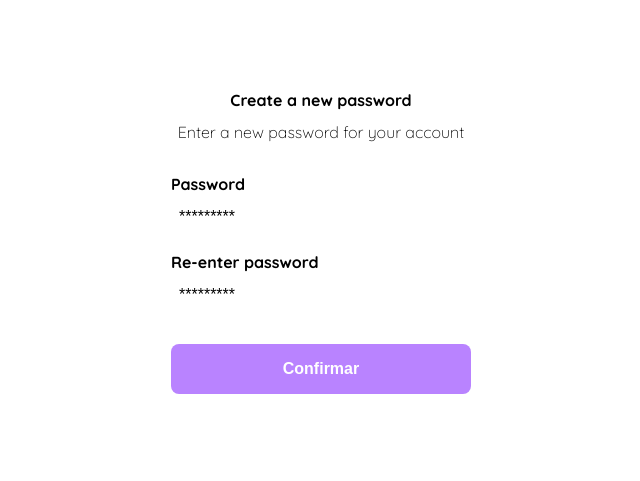
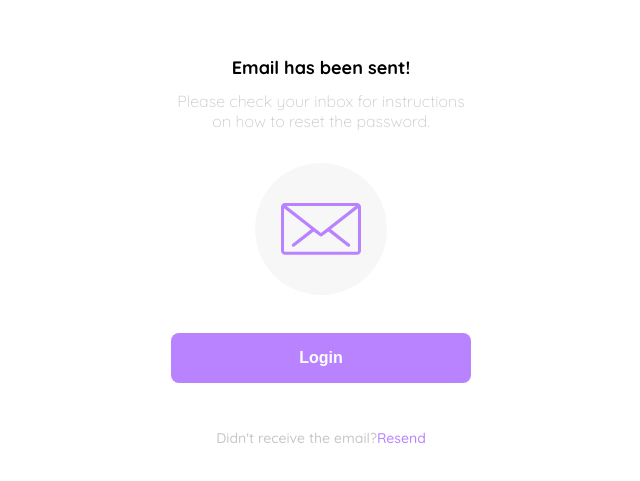
Before and after one commit to JuanCaCode/Yard-Sale-App, a React app: page /recovery-password in a window 1280 px wide. Shown: the part 149-630 px from the top of the page, without its empty margins (319-959 px from the left). Built offline with nearby package versions, Linux system fonts and the light colour scheme.

Commit message:
actualización de rutas para HOME, NOTFOUND, LOGIN, RECOVERYPASSWORD se instala dependencias de react-routes

```diff
--- a/package.json
+++ b/package.json
@@ -36,6 +36,7 @@
     "html-webpack-plugin": "^5.5.0",
     "react": "^17.0.2",
     "react-dom": "^17.0.2",
+    "react-router-dom": "^6.5.0",
     "webpack": "^5.75.0",
     "webpack-cli": "^5.0.1",
     "webpack-dev-server": "^4.11.1"
--- a/proyecto_js/email_sent.html
+++ b/proyecto_js/email_sent.html
@@ -113,7 +113,6 @@
     <section class="login">
         <div class="login_form-container">
             <img src="./assets/logos/logo_yard_sale.svg" alt="logo" class="login_logo">
-
             <h1 class="form_title">Email has been sent!</h1>
             <p class="form_subtitle">Please check your inbox for instructions on how to reset the password.</p>
             <div class="form_email-image">
--- a/src/components/App.jsx
+++ /dev/null
@@ -1,14 +0,0 @@
-import React from "react";
-import Layout from "../containers/Layout"
-import Login from "../containers/Login"
-
-import '../styles/global.scss';
-
-const App = ()=>{
-    return (
-        <Layout>
-            <Login />
-        </Layout>
-    );
-}
-export default App;
--- /dev/null
+++ b/src/containers/RecoveryPassword.jsx
@@ -0,0 +1,26 @@
+import React from 'react';
+import '../styles/RecoveryPassword.scss';
+import logo from '../../public/assets/logos/logo_yard_sale.svg';
+import email from '../../public/assets/icons/email.svg';
+
+const RecoveryPassword = () => {
+  return (
+    <section className="login">
+        <div className="login_form-container">
+            <img src={logo} alt="logo" className="login_logo" />
+            <h1 className="form_title">Email has been sent!</h1>
+            <p className="form_subtitle">Please check your inbox for instructions on how to reset the password.</p>
+            <div className="form_email-image">
+                <img src={email} alt="email" />
+            </div>
+            <button className="primary_btn form_btn">Login</button>
+            <p className="form_resend_text">
+                <span> Didn't receive the email?</span>
+                <a href="/">Resend</a>
+            </p>
+        </div>
+    </section>
+  )
+}
+
+export default RecoveryPassword;
--- a/src/index.js
+++ b/src/index.js
@@ -1,5 +1,5 @@
 import React from "react";
 import ReactDOM from "react-dom";
-import App from './components/App';
+import App from './routes/App';
 
 ReactDOM.render(<App />,document.getElementById('app'))
--- /dev/null
+++ b/src/pages/Home.jsx
@@ -0,0 +1,11 @@
+import React from 'react';
+
+const Home = () => {
+    return (
+        <div>
+            <h1>Yard Sale</h1>
+        </div>
+    )
+}
+
+export default Home;
--- /dev/null
+++ b/src/pages/NotFound.jsx
@@ -0,0 +1,11 @@
+import React from 'react'
+
+const NotFound = () => {
+    return (
+        <div>
+            <h1> No encontrado, error 404.</h1>
+        </div>
+    )
+}
+
+export default NotFound;
--- /dev/null
+++ b/src/routes/App.jsx
@@ -0,0 +1,30 @@
+//modulos
+import React from "react";
+import {BrowserRouter, Routes, Route} from'react-router-dom';
+
+//containers
+import Layout from '../containers/Layout';
+import Login from "../containers/Login";
+import RecoveryPassword from "../containers/RecoveryPassword";
+//pages
+import Home from '../pages/Home';
+import NotFound from "../pages/NotFound";
+
+//estilos
+import '../styles/global.scss';
+
+const App = ()=>{
+    return (
+        <BrowserRouter>
+            <Layout>
+                <Routes>
+                    <Route exact path ="/" element={<Home />} />
+                    <Route exact path="/login" element={<Login />}  />
+                    <Route exact path="/recovery-password" element={<RecoveryPassword />}  />
+                    <Route path="*" element={<NotFound />}/>
+                </Routes>
+            </Layout>
+        </BrowserRouter>
+    );
+}
+export default App;
--- /dev/null
+++ b/src/styles/RecoveryPassword.scss
@@ -0,0 +1,66 @@
+@import 'vars';
+
+.primary_btn{
+    width: 100%;
+}
+.login{
+    width: 100%;
+    height: 100vh;
+    display: grid;
+    place-items: center;
+}
+.login_form-container{
+    width: 300px;
+    display: grid;
+    grid-template-rows: auto 1fr auto;
+    justify-items: center;
+}
+.login_logo{
+    width: 150px;
+    margin-bottom: 48px;
+    justify-self: center;
+    display: none;
+}
+.form_title{
+    font-size: $lg;
+    text-align: center;
+    margin-bottom: 12px;
+}
+.form_subtitle{
+    color: $very-light-pink;
+    font-size: $md;
+    text-align: center;
+    font-weight: 300;
+    margin-top: 0;
+    margin-bottom: 32px;
+}
+.form_email-image{
+    width: 132px;
+    height: 132px;
+    border-radius: 50%;
+    background-color: $text-input-field;
+    display: flex;
+    justify-content: center;
+    align-items: center;
+    margin-bottom: 24px;
+}
+.form_email-image img{
+    width: 80px;
+}
+.form_btn{
+    margin-top: 14px;
+    margin-bottom: 32px;
+}
+.form_resend_text{
+    font-size: $sm;
+    color: $very-light-pink;
+}
+.form_resend_text a{
+    color: $hospital-purple;
+    text-decoration: none;
+}
+@media (max-width:640px){
+    .login_logo{
+        display: block;
+    }
+}
--- a/webpack.config.js
+++ b/webpack.config.js
@@ -6,7 +6,8 @@ module.exports = {
     entry:'./src/index.js', // donde está el punto de entrada de la app
     output:{
         path: path.resolve(__dirname,'dist'), //aquí se crea una carpeta distribution para el código final
-        filename: 'bundle.js' //nombre de bundle o de empaquetado
+        filename: 'bundle.js', //nombre de bundle o de empaquetado
+        publicPath:'/'
     },
     resolve:{
         extensions:['.js','.jsx'] //reconoce las extensiones de nuestro proyecto
@@ -59,5 +60,6 @@ module.exports = {
     devServer:{
         static: path.join(__dirname,'dist'),
         port:3000,
+        historyApiFallback:true, //trabajar con la aplicación sin problemas
     }
 }
```
Also changed, not shown: 1 other file (tests, documents, lock files or other folders).
